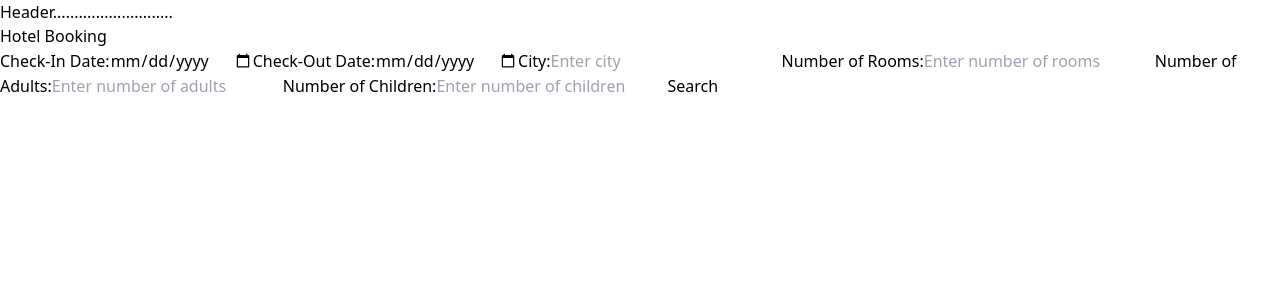
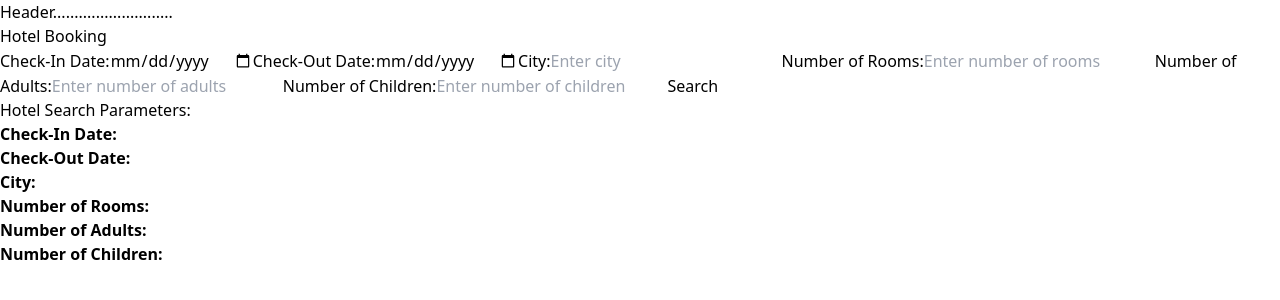
Before and after one commit to Mushfiq80/Next_Booking, a React (Vite) app: page /hotel in a window 1280 px wide. Shown: the top 300 px of the page. Built offline with nearby package versions, Linux system fonts and the light colour scheme.

Commit message:
From Hotel the data passing done to showCard

```diff
--- a/src/components/Hotel/Hotel.jsx
+++ b/src/components/Hotel/Hotel.jsx
@@ -1,50 +1,31 @@
 // Hotel.jsx
 
 import React, { useState } from 'react';
+import HotelCard from '../ShowResult/HotelCard/HotelCard';
+
 
 
 const Hotel = () => {
-    const [checkInDate, setCheckInDate] = useState('');
-    const [checkOutDate, setCheckOutDate] = useState('');
-    const [city, setCity] = useState('');
-    const [numberOfRooms, setNumberOfRooms] = useState('');
-    const [numberOfAdults, setNumberOfAdults] = useState('');
-    const [numberOfChildren, setNumberOfChildren] = useState('');
+  const [hotelSearchParams, setHotelSearchParams] = useState({
+    checkInDate: '',
+    checkOutDate: '',
+    city: '',
+    numberOfRooms: '',
+    numberOfAdults: '',
+    numberOfChildren: '',
+  });
 
-    const handleCheckInDateChange = (event) => {
-        setCheckInDate(event.target.value);
-    };
-
-    const handleCheckOutDateChange = (event) => {
-        setCheckOutDate(event.target.value);
-    };
-
-    const handleCityChange = (event) => {
-        setCity(event.target.value);
-    };
-
-    const handleNumberOfRoomsChange = (event) => {
-        setNumberOfRooms(event.target.value);
-    };
-
-    const handleNumberOfAdultsChange = (event) => {
-        setNumberOfAdults(event.target.value);
-    };
-
-    const handleNumberOfChildrenChange = (event) => {
-        setNumberOfChildren(event.target.value);
+  const handleInputChange = (event) => {
+    const { name, value } = event.target;
+    setHotelSearchParams((prevParams) => ({
+      ...prevParams,
+      [name]: value,
+    }));
   };
 
   const handleSearchSubmit = () => {
     // Implement the hotel search logic here
-        console.log('Hotel search submitted:', {
-            checkInDate,
-            checkOutDate,
-            city,
-            numberOfRooms,
-            numberOfAdults,
-            numberOfChildren,
-        });
+    console.log('Hotel search submitted:', hotelSearchParams);
   };
 
   return (
@@ -57,8 +38,8 @@ const Hotel = () => {
           <input
             type="date"
             name="checkInDate"
-                        value={checkInDate}
-                        onChange={handleCheckInDateChange}
+            value={hotelSearchParams.checkInDate}
+            onChange={handleInputChange}
             className="block w-full p-2 border rounded-md"
             placeholder="Select date"
           />
@@ -69,8 +50,8 @@ const Hotel = () => {
           <input
             type="date"
             name="checkOutDate"
-                        value={checkOutDate}
-                        onChange={handleCheckOutDateChange}
+            value={hotelSearchParams.checkOutDate}
+            onChange={handleInputChange}
             className="block w-full p-2 border rounded-md"
             placeholder="Select date"
           />
@@ -81,8 +62,8 @@ const Hotel = () => {
           <input
             type="text"
             name="city"
-                        value={city}
-                        onChange={handleCityChange}
+            value={hotelSearchParams.city}
+            onChange={handleInputChange}
             className="block w-full p-2 border rounded-md"
             placeholder="Enter city"
           />
@@ -93,8 +74,8 @@ const Hotel = () => {
           <input
             type="number"
             name="numberOfRooms"
-                        value={numberOfRooms}
-                        onChange={handleNumberOfRoomsChange}
+            value={hotelSearchParams.numberOfRooms}
+            onChange={handleInputChange}
             className="block w-full p-2 border rounded-md"
             placeholder="Enter number of rooms"
           />
@@ -105,8 +86,8 @@ const Hotel = () => {
           <input
             type="number"
             name="numberOfAdults"
-                        value={numberOfAdults}
-                        onChange={handleNumberOfAdultsChange}
+            value={hotelSearchParams.numberOfAdults}
+            onChange={handleInputChange}
             className="block w-full p-2 border rounded-md"
             placeholder="Enter number of adults"
           />
@@ -117,8 +98,8 @@ const Hotel = () => {
           <input
             type="number"
             name="numberOfChildren"
-                        value={numberOfChildren}
-                        onChange={handleNumberOfChildrenChange}
+            value={hotelSearchParams.numberOfChildren}
+            onChange={handleInputChange}
             className="block w-full p-2 border rounded-md"
             placeholder="Enter number of children"
           />
@@ -132,6 +113,9 @@ const Hotel = () => {
           Search
         </button>
       </form>
+
+      {/* Pass hotelSearchParams to HotelCard component */}
+      <HotelCard hotelSearchParams={hotelSearchParams} />
     </div>
   );
 };
--- /dev/null
+++ b/src/components/ShowResult/HotelCard/HotelCard.jsx
@@ -0,0 +1,42 @@
+// HotelCard.jsx
+
+import React from 'react';
+
+const HotelCard = ({ hotelSearchParams }) => {
+  const {
+    checkInDate,
+    checkOutDate,
+    city,
+    numberOfRooms,
+    numberOfAdults,
+    numberOfChildren,
+  } = hotelSearchParams;
+
+  return (
+    <div className="mt-8">
+      <h2 className="text-xl font-semibold mb-2">Hotel Search Parameters:</h2>
+      <ul>
+        <li>
+          <strong>Check-In Date:</strong> {checkInDate}
+        </li>
+        <li>
+          <strong>Check-Out Date:</strong> {checkOutDate}
+        </li>
+        <li>
+          <strong>City:</strong> {city}
+        </li>
+        <li>
+          <strong>Number of Rooms:</strong> {numberOfRooms}
+        </li>
+        <li>
+          <strong>Number of Adults:</strong> {numberOfAdults}
+        </li>
+        <li>
+          <strong>Number of Children:</strong> {numberOfChildren}
+        </li>
+      </ul>
+    </div>
+  );
+};
+
+export default HotelCard;
--- a/src/main.jsx
+++ b/src/main.jsx
@@ -9,6 +9,7 @@ import Home from './components/Home/Home';
 import Flight from './components/Flight/Flight';
 import Hotel from './components/Hotel/Hotel';
 import Main from './layout/Main';
+import HotelCard from './components/ShowResult/HotelCard/HotelCard';
 
 
 const router = createBrowserRouter([
@@ -28,6 +29,10 @@ const router = createBrowserRouter([
         path: '/hotel',
         element: <Hotel></Hotel>
       },
+      {
+        path: '/show-hotel-card',
+        element: <HotelCard></HotelCard>
+      },
 
     ]
   },
```
Lines whose indentation alone changed are shown as unchanged.
